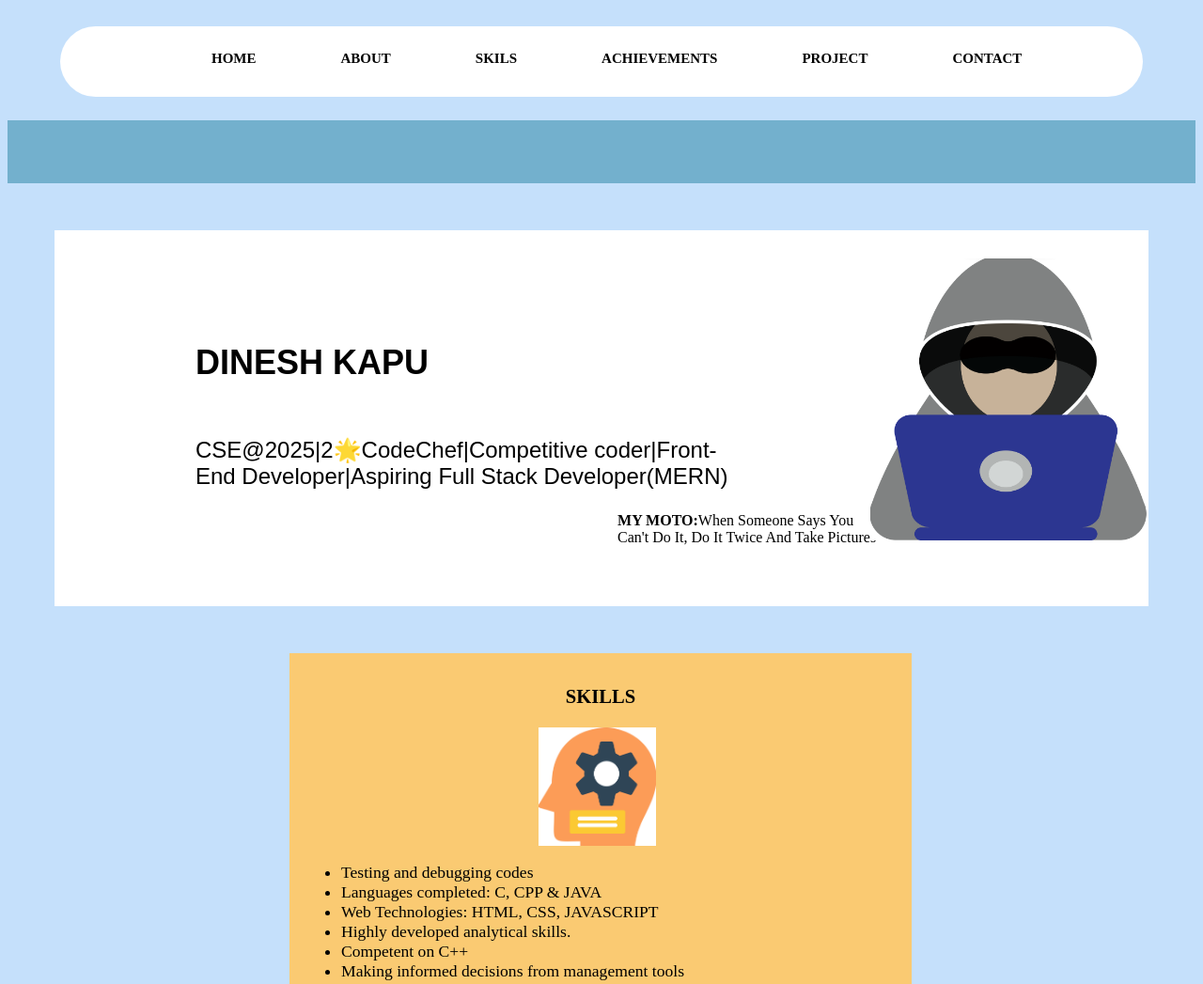
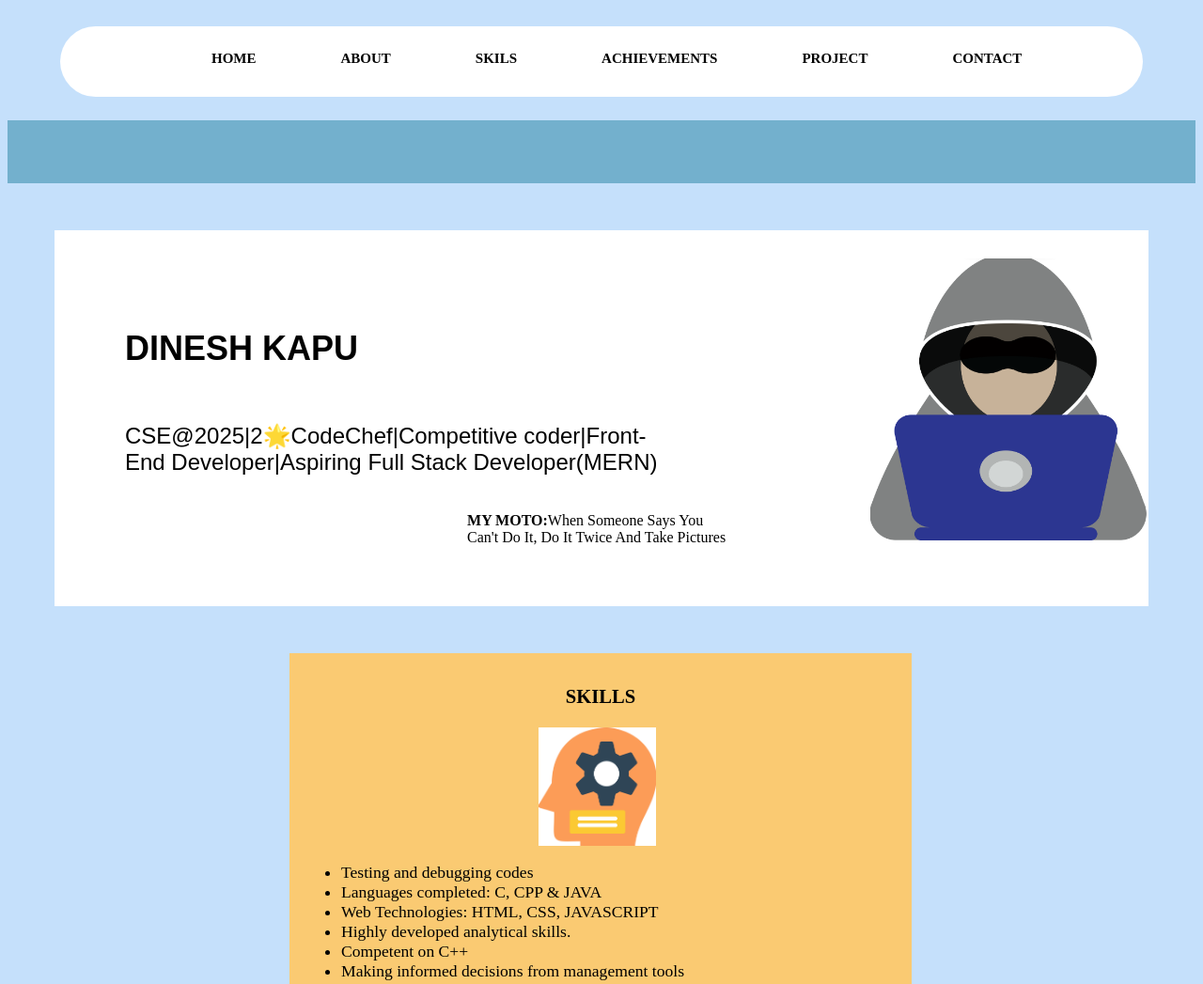
Before and after one commit to DineshKapu/My-Portfolio, a plain HTML site: page index.html in a window 1280 px wide. Shown: the top 1047 px of the page at 94% size. Drawn offline with nearby package versions, Linux system fonts and the light colour scheme.

Commit message:
Update style.css

```diff
--- a/style.css
+++ b/style.css
@@ -66,14 +66,13 @@ background-color:#AED2F9;
 {
   position:relative;
   right:150px;
-left:10px;
   top:300px;
 }
 #mon
 {
   position:relative;
-  left:150px;
-  padding-top:90px;
+  left:75px;
+  padding-top:75px;
 font-size:1.5rem;
   font-family:sans-serif;
 
```
